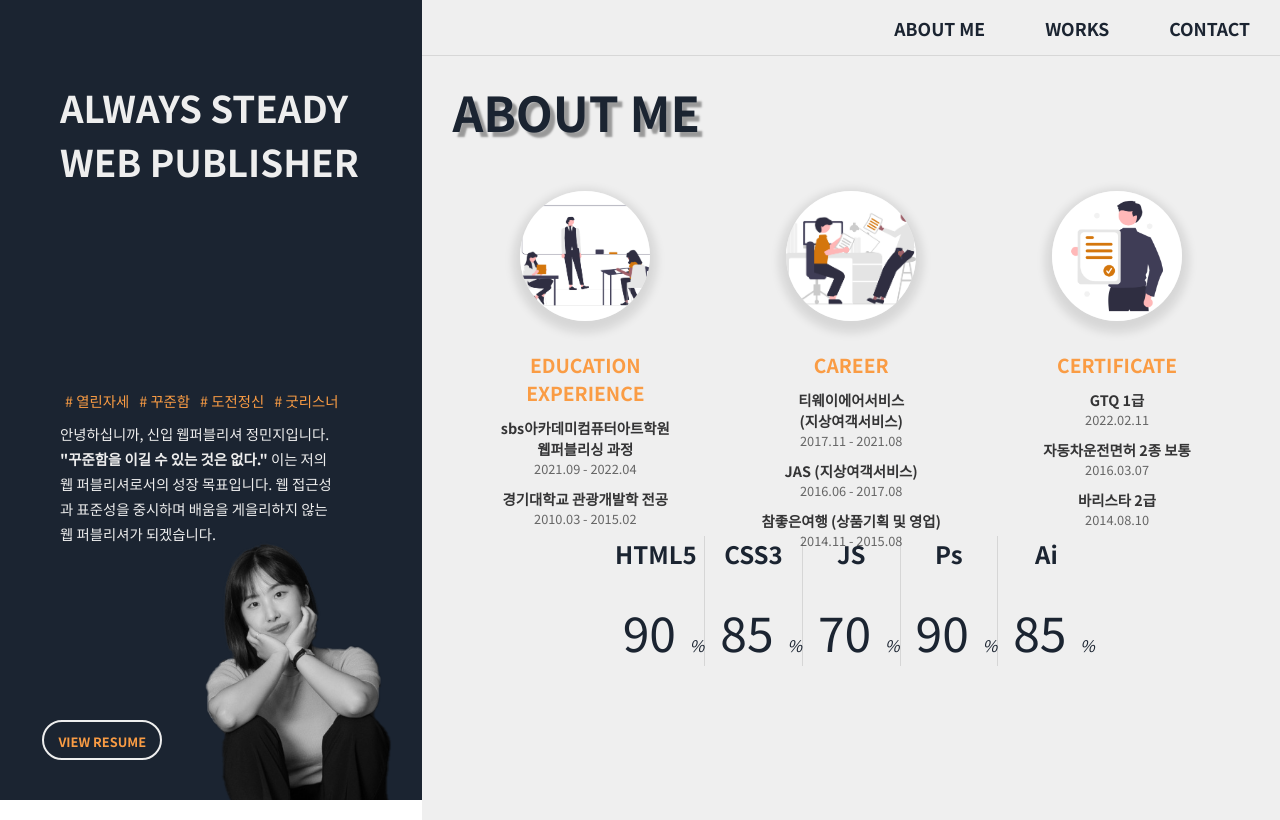
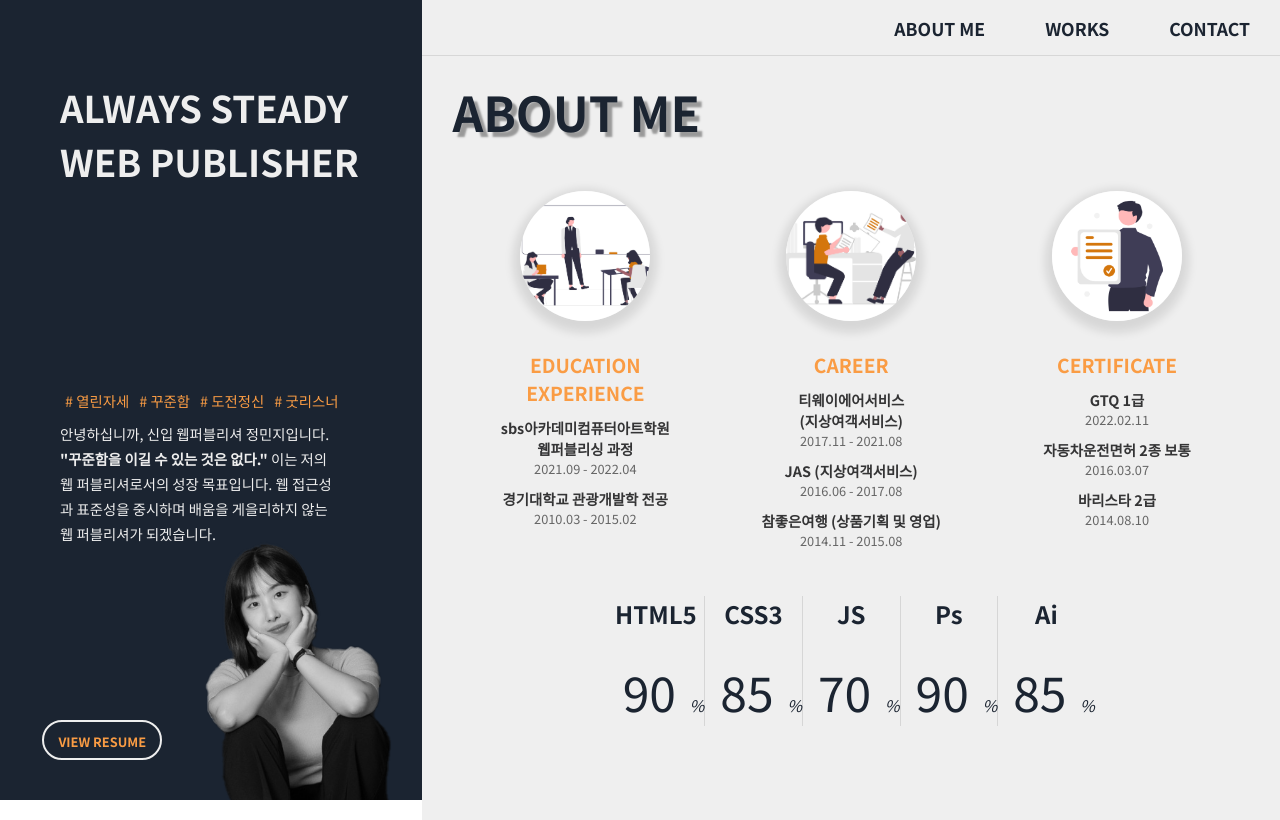
Before and after one commit to alwaysgoodjmj/JungMJ_0913, a plain HTML site: page index.html in a window 1280 px wide. Shown: the top 820 px of the page. Drawn offline with nearby package versions, Linux system fonts and the light colour scheme; a web font is replaced by a local one.

Commit message:
modify 6

```diff
--- a/css/style.css
+++ b/css/style.css
@@ -455,15 +455,16 @@ main section {
 /* main - skills */
 #skills {
   width: 100%;
-  height: 25vh;
+  height: 15vh;
 }
 #skills .inner {
-  height: 25vh;
+  height: 100%;
 }
 .skills_wrap {
   display: flex;
   justify-content: center;
   align-items: center;
+  height: 250px;
 }
 .skill_con {
   width: calc((100%-20px) / 5);
@@ -486,6 +487,9 @@ main section {
   font-size: 3.5em;
 }
 @media screen and (max-width: 1280px) {
+  #skills {
+    height: 20vh;
+  }
   #skills .inner {
     width: 100%;
     padding: 0;
```
